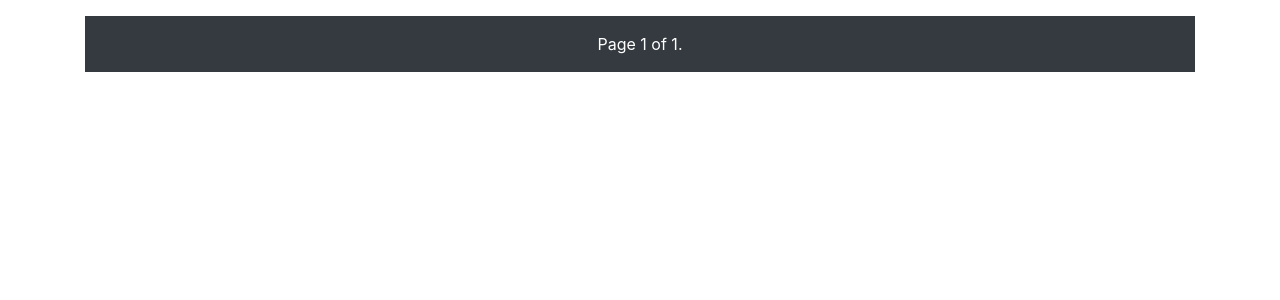
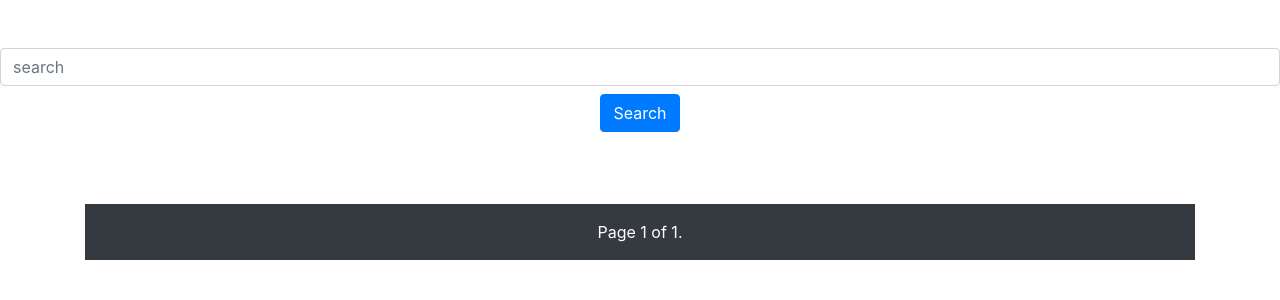
Before and after one commit to jitendrapitchuka/Recommendation_system, a Django app: page / in a window 1280 px wide. Shown: the part 64-364 px from the top of the page. Run offline with Django 3.2, Linux system fonts and the light colour scheme; some libraries are stand-ins or nearby versions.

Commit message:
serach bar added

```diff
--- a/accounts/views.py
+++ b/accounts/views.py
@@ -44,6 +44,18 @@ def add_movie(request,pk):
         messages.success(request, 'Added to list.')
         fav_obj.save()
     return redirect('detail',pk)
+
+
+def search_results(request):
+    if request.method=='POST':
+        searched=request.POST['searched']
+        movies_obj=movie.objects.filter(title__contains=searched)
+        return render(request, 'search.html',{'movies_obj':movies_obj})
+    else:
+
+        return render(request, 'search.html',{})
+
+
 
 
 
@@ -134,7 +146,7 @@ class image_detailview(View):
 
             print(get_title_from_index(x[0]))
             i=i+1
-            if i>10:
+            if i>17:
                 break
         print(li)
         return render(request,'accounts/movie_detail.html',{'li':li,'movie':movies_detail})
--- a/recommendation_system/urls.py
+++ b/recommendation_system/urls.py
@@ -29,4 +29,5 @@ urlpatterns = [
    path('movie/<int:pk>/', views.image_detailview.as_view(),name='detail'),
   path('<int:pk>/',views.add_movie,name="movie_add"),
     path('list/',views.my_list,name='my_list'),
+    path('searchresults/',views.search_results,name='search'),
 ]
--- a/templates/base.html
+++ b/templates/base.html
@@ -24,7 +24,7 @@
  <li><a href="{%url 'accounts:logout'%}">logout</a></li>
  <li><a href="{%url 'my_list'%}">My list</a></li>
 
-<li class="">welcome {{user.username}}</li>
+
  {%else%}
 
 
@@ -34,9 +34,29 @@
 </ul>
  </div>
   </nav>
+  <div>
+      <center>
+
+    {%if user.is_authenticated%}
+        welcome {{user.username}}
+      </center>
+      {%endif%}
+  </div>
+
+ <br>
+ <br>
+      <form action="{%url 'search'%}" method="POST">
+          {%csrf_token%}
+          <center>
+
+  <input type="search" class="form-control mb-2 mr-sm-2" placeholder="search" id="search" name="searched">
+  <button type="submit" class="btn btn-primary mb-2">Search</button>
+        </center>
+      </form>
 
 
-
+   <br>
+   <br>
 
 
     <div class="container">
```
Also changed, not shown: templates/search.html (added, +30 -0 lines).
